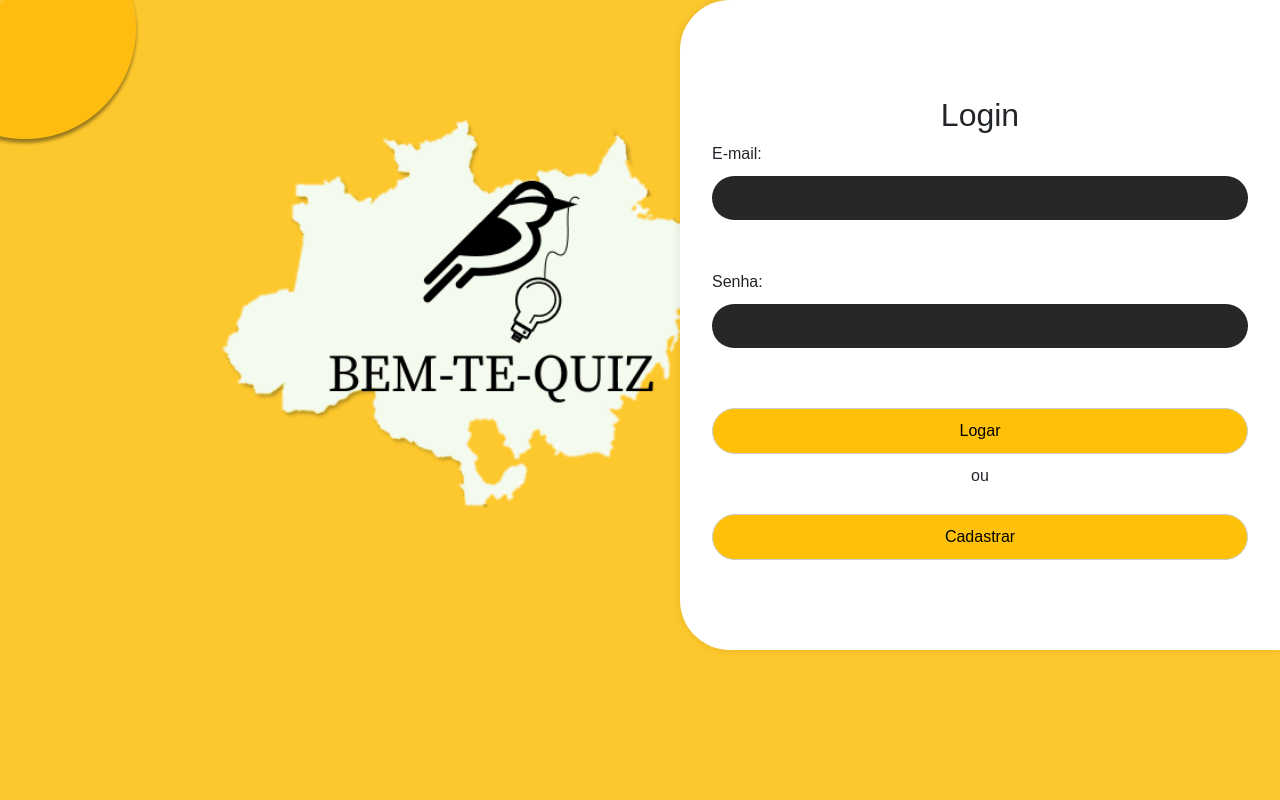
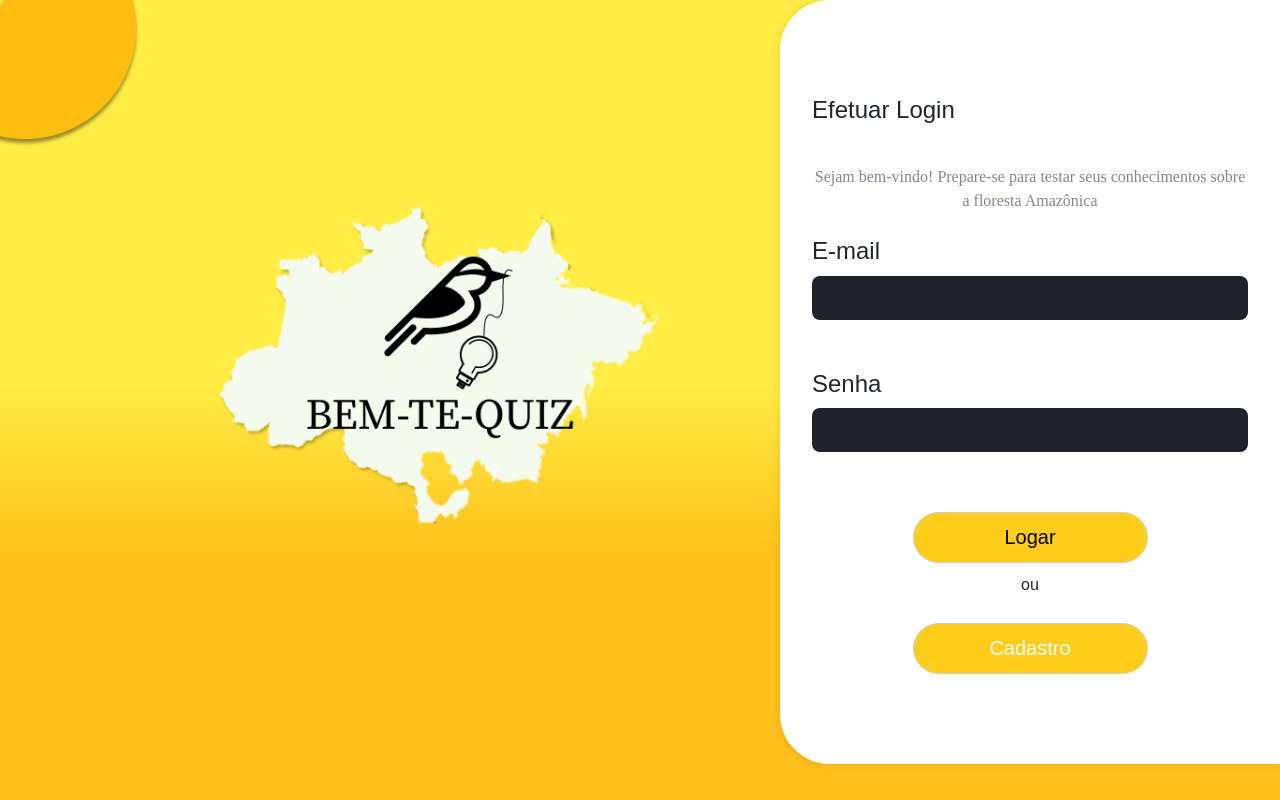
Before and after one commit to igormassami9/Bem-te-quiz, a PHP site: page /Login.php in a window 1280 px wide. Run offline with PHP 8.4, Linux system fonts and the light colour scheme.

Commit message:
Login e Cadastro feitos

```diff
--- a/Bem_ti_Quiz/Css/Style.css
+++ b/Bem_ti_Quiz/Css/Style.css
@@ -1,14 +1,29 @@
 body {
     font-family: Arial, sans-serif;
-    background: rgb(253,200,45);
+    background: linear-gradient(0deg, #FFBF1C 30%, #FFEC44 52%);
     text-align: center;
     margin: 0;
+    overflow-x: auto;
+    overflow-y: auto;
+    background-repeat: no-repeat;
+    background-position: right top;
+    background-attachment: fixed;
+}
+
+.figureBK {
+    position: fixed;
+    top: 0;
+    left: 0;
+    width: 50%;
+    height: 100%;
+    z-index: -1;
+
 }
 
 img.increase-size {
-    width: 625px;
+    width: 525px;
     height: auto;
-    padding-top: 8%;
+    padding-top: 15%;
     padding-left: 5%;
 }
 
@@ -18,34 +33,53 @@ img.increase-size {
     border-radius: 50px 0px 0px 50px;
     box-shadow: 0 0 10px rgba(0, 0, 0, 0.1);
     padding: 20px;
-    width: 600px;
+    width: 500px;
     padding-bottom: 5pc;
     padding-top: 6pc;
     padding-left: 2pc;
     padding-right: 2pc;
 }
 
+.container-sm {
+    border-radius: 25px;
+    background: rgba(255, 255, 255, 0.88);
+    width: 686px;
+    height: 528px;
+    border-radius: 25px;
+    padding: 20px;
+}
 
+input[type="email"],
 input[type="text"],
 input[type="password"] {
     width: 100%;
     padding: 10px;
     margin: 10px 0;
-    border-radius: 100px;
-    background-color: #272727;
+    border-radius: 8px;
+    background: #1F222A;
     color: #ccc;
     border: none;
     outline: none;
     padding-right: 150px;
+
 }
 
 .btn-warning {
-    color: #000000;
     width: 100%;
     padding: 10px;
     margin: 10px 0;
     border-radius: 100px;
     border: 1px solid #ccc;
+    background: #FFCD1C;
+    border-radius: 36px;
+    font-weight: 400;
+    font-size: 20px;
+    line-height: 25px;
+    color: #000000;
+    width: 235px;
+    height: 51px;
+    flex-shrink: 0;
+
 }
 
 button:hover {
@@ -68,3 +102,18 @@ label {
 input {
     width: 100%;
 }
+
+.TextAP {
+
+    font-family: 'Rubik';
+    font-style: normal;
+    font-weight: 400;
+    font-size: 16px;
+    line-height: 150%;
+    display: flex;
+    align-items: center;
+    text-align: center;
+    color: #858494;
+
+
+}
--- a/Bem_ti_Quiz/Login.php
+++ b/Bem_ti_Quiz/Login.php
@@ -6,28 +6,36 @@
     <meta name="viewport" content="width=device-width, initial-scale=1.0">
     <link href="https://cdn.jsdelivr.net/npm/bootstrap@5.3.1/dist/css/bootstrap.min.css" rel="stylesheet" integrity="sha384-4bw+/aepP/YC94hEpVNVgiZdgIC5+VKNBQNGCHeKRQN+PtmoHDEXuppvnDJzQIu9" crossorigin="anonymous">
     <link href="Css/Style.css" rel="stylesheet" />
-    <title>Document</title>
+    <title>Login</title>
 </head>
 <body>
 <img src="Css/Capricho.png" class="rounded float-start" alt="...">
 <img src="Css/Logo.png" class="rounded float-start increase-size" alt="...">
 <div class="position-absolute top-0 end-0">
     <div class="container-fluid">
-    <h2>Login</h2>
-        <form action="processar_login.php" method="POST">
+    <div class="mb-3">
+    <label for="email" class="form-label"><h4>Efetuar Login</h4></label>
+    </div>
+    <br>
+    <div class="TextAP">
+    Sejam bem-vindo! Prepare-se para testar seus
+    conhecimentos sobre a floresta Amazônica
+</div>
+<br>
+        <form action="Login_form.php" method="POST">
         <div class="mb-3">
-        <label for="email" class="form-label">E-mail:</label>
+        <label for="email" class="form-label"><h4>E-mail</h4></label>
             <input class="form-control " type="text" id="email" name="email" required><br>
         </div>
         <div class="mb-3">
-            <label for="senha" class="form-label">Senha:</label>
-            <input class="form-control" type="password" id="senha" name="senha" required><br>
+            <label for="senha" class="form-label"><h4>Senha</h4></label>
+            <input class="form-control" type="password" id="password" name="password" required><br>
         </div>
             <button type="submit" class="btn btn-warning">Logar</button>
         </form>
 
         <p>ou</p>
-        <button class="btn btn-warning">Cadastrar</button>
+        <button class="btn btn-warning"><a href="Cadastro.php">Cadastro</a></button>
     </div>
 </div>
 </body>
--- /dev/null
+++ b/Bem_ti_Quiz/Logout.php
@@ -0,0 +1,6 @@
+<?php
+session_start();
+session_destroy();
+header("Location: Login.php");
+exit();
+?>
```
Also changed, not shown: Bem_ti_Quiz/Cadastro.php (added, +40 -0 lines), Bem_ti_Quiz/Cadastro_form.php (added, +26 -0 lines), Bem_ti_Quiz/Index.php (added, +24 -0 lines), Bem_ti_Quiz/Login_form.php (added, +32 -0 lines), novo.sql (added, +9 -0 lines), Bem_ti_Quiz/Css/Arvore.png (added).
